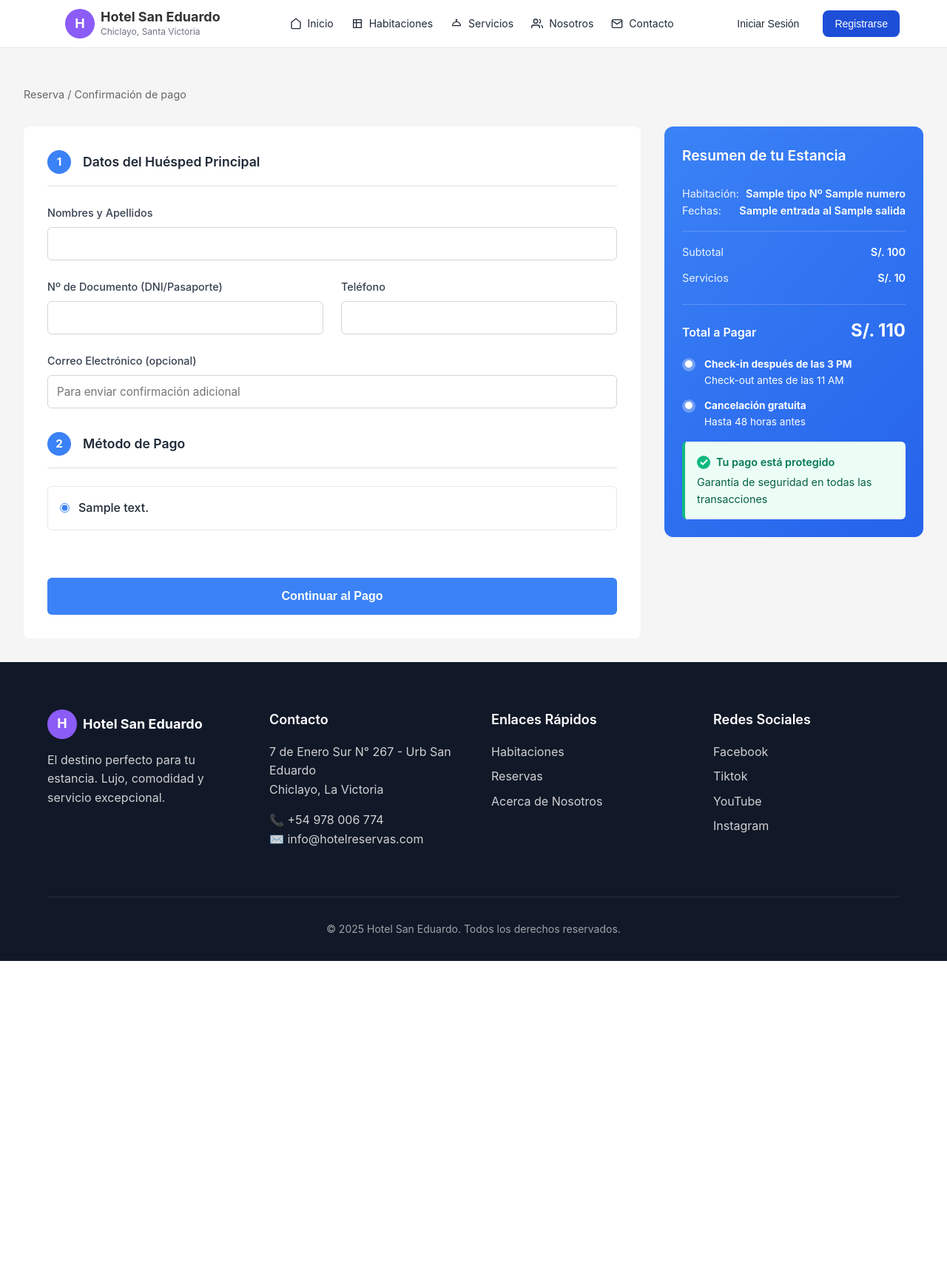
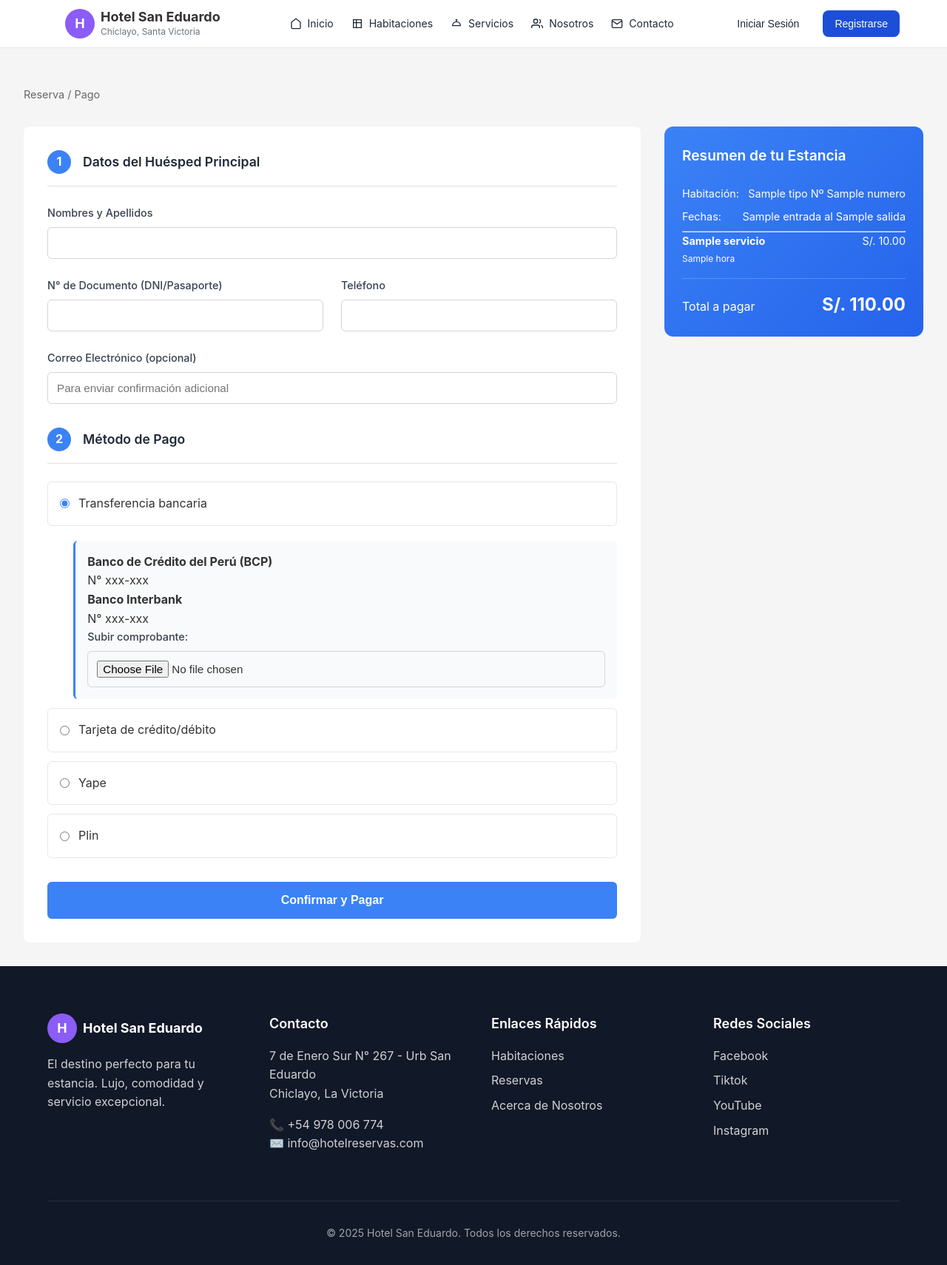
Before and after one commit to Jamir17/CALIDAD---SISTEMA-RESERVAS-HOTEL-SAN-EDUARDO, a Flask app: template templates/pago_reserva.html in a window 1280 px wide. Shown: the whole page at 74% size. Before the commit the page ends 1299 px from the top, so only its background shows below. Run offline with Flask 3, Linux system fonts and the light colour scheme; the template is opened without the code that fills it: most values are stand-ins (such as "Sample title", 1, 10 or a date in 2020).

Commit message:
correcciones

```diff
--- a/templates/pago_reserva.html
+++ b/templates/pago_reserva.html
@@ -9,7 +9,6 @@
         color: #333;
     }
 
-    /* BREADCRUMB */
     .breadcrumb {
         max-width: 1400px;
         margin: 100px auto 0;
@@ -23,7 +22,6 @@
         text-decoration: none;
     }
 
-    /* MAIN CONTAINER */
     .main-container {
         max-width: 1400px;
         margin: 0 auto;
@@ -33,19 +31,10 @@
         gap: 2rem;
     }
 
-    /* FORM SECTION */
     .form-section {
         background: white;
         border-radius: 8px;
         padding: 2rem;
-    }
-
-    .form-block {
-        margin-bottom: 2rem;
-    }
-
-    .form-block:last-child {
-        margin-bottom: 0;
     }
 
     .block-header {
@@ -67,8 +56,6 @@
         align-items: center;
         justify-content: center;
         font-weight: bold;
-        font-size: 0.95rem;
-        flex-shrink: 0;
     }
 
     .block-title {
@@ -77,7 +64,6 @@
         color: #1f2937;
     }
 
-    /* FORM FIELDS */
     .form-row {
         display: grid;
         grid-template-columns: 1fr 1fr;
@@ -101,24 +87,20 @@
         color: #374151;
     }
 
-    .form-group input,
-    .form-group select {
+    .form-group input {
         padding: 0.75rem;
         border: 1px solid #d1d5db;
         border-radius: 6px;
         font-size: 0.95rem;
-        font-family: inherit;
         transition: border-color 0.3s;
     }
 
-    .form-group input:focus,
-    .form-group select:focus {
+    .form-group input:focus {
         outline: none;
         border-color: #3b82f6;
         box-shadow: 0 0 0 3px rgba(59, 130, 246, 0.1);
     }
 
-    /* RADIO OPTIONS */
     .radio-group {
         display: flex;
         flex-direction: column;
@@ -146,143 +128,25 @@
         accent-color: #3b82f6;
     }
 
-    .radio-option input[type="radio"]:checked + label {
-        color: #1f2937;
+    .bloque-metodo {
+        margin-left: 2.2rem;
+        margin-top: 0.5rem;
+        padding: 1rem;
+        border-left: 3px solid #3b82f6;
+        background: #f9fafb;
+        border-radius: 6px;
     }
 
-    .radio-option label {
-        cursor: pointer;
-        margin: 0;
-        font-weight: 500;
+    .bloque-metodo.oculto {
+        display: none;
     }
 
-    /* SUMMARY SIDEBAR */
-    .summary-card {
-        background: linear-gradient(135deg, #3b82f6, #2563eb);
-        color: white;
-        border-radius: 12px;
-        padding: 1.5rem;
-        position: sticky;
-        top: 100px;
-        height: fit-content;
+    .bloque-metodo img {
+        display: block;
+        margin: 0.5rem 0;
+        border-radius: 6px;
     }
 
-    .summary-title {
-        font-size: 1.2rem;
-        font-weight: 600;
-        margin-bottom: 1.5rem;
-    }
-
-    .summary-info {
-        display: flex;
-        flex-direction: column;
-        gap: 0.75rem;
-        margin-bottom: 1.5rem;
-        font-size: 0.9rem;
-    }
-
-    .summary-row {
-        display: flex;
-        justify-content: space-between;
-        font-size: 0.9rem;
-    }
-
-    .summary-label {
-        opacity: 0.9;
-    }
-
-    .summary-value {
-        font-weight: 600;
-    }
-
-    .summary-divider {
-        height: 1px;
-        background: rgba(255, 255, 255, 0.2);
-        margin: 1rem 0;
-    }
-
-    .summary-total {
-        display: flex;
-        justify-content: space-between;
-        align-items: baseline;
-        margin-top: 1rem;
-        padding-top: 1rem;
-        border-top: 1px solid rgba(255, 255, 255, 0.2);
-    }
-
-    .summary-total-label {
-        font-size: 1rem;
-        font-weight: 600;
-    }
-
-    .summary-total-amount {
-        font-size: 1.5rem;
-        font-weight: 700;
-    }
-
-    /* BENEFITS */
-    .benefits-section {
-        margin-top: 1rem;
-        display: flex;
-        flex-direction: column;
-        gap: 0.75rem;
-    }
-
-    .benefit-item {
-        display: flex;
-        gap: 0.75rem;
-        font-size: 0.85rem;
-        align-items: flex-start;
-    }
-
-    .benefit-icon {
-        width: 18px;
-        height: 18px;
-        background: rgba(255, 255, 255, 0.3);
-        border-radius: 50%;
-        display: flex;
-        align-items: center;
-        justify-content: center;
-        flex-shrink: 0;
-        margin-top: 2px;
-    }
-
-    /* SECURITY ALERT */
-    .security-alert {
-        background: #ecfdf5;
-        border-left: 4px solid #10b981;
-        padding: 1rem;
-        border-radius: 6px;
-        margin-top: 1rem;
-        font-size: 0.9rem;
-    }
-
-    .security-alert-title {
-        color: #047857;
-        font-weight: 600;
-        margin-bottom: 0.25rem;
-        display: flex;
-        align-items: center;
-        gap: 0.5rem;
-    }
-
-    .security-alert-text {
-        color: #065f46;
-    }
-
-    .check-icon {
-        width: 18px;
-        height: 18px;
-        background: #10b981;
-        border-radius: 50%;
-        display: flex;
-        align-items: center;
-        justify-content: center;
-        color: white;
-        font-weight: bold;
-    }
-
-    /* BUTTON */
     .submit-btn {
         width: 100%;
         padding: 1rem;
@@ -301,37 +165,65 @@
         background-color: #2563eb;
     }
 
-    /* RESPONSIVE */
+    .summary-card {
+        background: linear-gradient(135deg, #3b82f6, #2563eb);
+        color: white;
+        border-radius: 12px;
+        padding: 1.5rem;
+        position: sticky;
+        top: 100px;
+        height: fit-content;
+    }
+
+    .summary-title {
+        font-size: 1.2rem;
+        font-weight: 600;
+        margin-bottom: 1.5rem;
+    }
+
+    .summary-row {
+        display: flex;
+        justify-content: space-between;
+        font-size: 0.9rem;
+        margin-bottom: 0.5rem;
+    }
+
+    .summary-total {
+        display: flex;
+        justify-content: space-between;
+        align-items: baseline;
+        margin-top: 1rem;
+        padding-top: 1rem;
+        border-top: 1px solid rgba(255, 255, 255, 0.2);
+    }
+
+    .summary-total-amount {
+        font-size: 1.5rem;
+        font-weight: 700;
+    }
+
     @media (max-width: 768px) {
         .main-container {
             grid-template-columns: 1fr;
         }
 
-        .form-row {
-            grid-template-columns: 1fr;
-        }
-
         .summary-card {
             position: static;
-            order: -1; /* Mover resumen arriba en móviles */
+            order: -1;
         }
     }
 </style>
 {% endblock %}
 
 {% block content %}
-<!-- BREADCRUMB -->
 <nav class="breadcrumb">
-    <a href="{{ url_for('reservas.habitaciones_cliente') }}">Reserva</a> / Confirmación de pago
+    <a href="{{ url_for('reservas.habitaciones_cliente') }}">Reserva</a> / Pago
 </nav>
 
-<!-- MAIN -->
 <div class="main-container">
-    <!-- FORM -->
     <div class="form-section">
-        <form method="POST" action="{{ url_for('reservas.pago_reserva') }}">
-            <!-- BLOCK 1 -->
-            <div class="form-block">
+        <form method="POST" action="{{ url_for('reservas.pago_reserva') }}" enctype="multipart/form-data">
+            <!-- BLOQUE 1 - DATOS DEL HUESPED -->
             <div class="block-header">
                 <div class="block-number">1</div>
                 <div class="block-title">Datos del Huésped Principal</div>
@@ -340,13 +232,13 @@
             <div class="form-row full">
                 <div class="form-group">
                     <label for="nombre_huesped">Nombres y Apellidos</label>
-                        <input type="text" id="nombre_huesped" name="nombre_huesped" required>
+                    <input type="text" id="nombre_huesped" name="nombre_huesped" value="{{ session.get('nombre', '') }}" required>
                 </div>
             </div>
 
             <div class="form-row">
                 <div class="form-group">
-                        <label for="documento_huesped">Nº de Documento (DNI/Pasaporte)</label>
+                    <label for="documento_huesped">N° de Documento (DNI/Pasaporte)</label>
                     <input type="text" id="documento_huesped" name="documento_huesped" required>
                 </div>
                 <div class="form-group">
@@ -358,88 +250,129 @@
             <div class="form-row full">
                 <div class="form-group">
                     <label for="correo_huesped">Correo Electrónico (opcional)</label>
-                        <input type="email" id="correo_huesped" name="correo_huesped" placeholder="Para enviar confirmación adicional">
-                    </div>
+                    <input type="email" id="correo_huesped" name="correo_huesped" placeholder="Para enviar confirmación adicional" value="{{ session.get('correo', '') }}">
                 </div>
             </div>
 
-            <!-- BLOCK 2 -->
-            <div class="form-block">
-                <div class="block-header">
+            <!-- BLOQUE 2 - METODO DE PAGO -->
+            <div class="block-header" style="margin-top:2rem;">
                 <div class="block-number">2</div>
                 <div class="block-title">Método de Pago</div>
             </div>
 
             <div class="radio-group">
-                    {% for tipo in tipos_pago %}
                 <label class="radio-option">
-                        <input type="radio" name="tipo_pago" value="{{ tipo.id_tipo_pago }}" {% if loop.first %}checked{% endif %} required>
-                        <label style="cursor: pointer;">{{ tipo.descripcion }}</label>
+                    <input type="radio" name="tipo_pago" value="1" data-metodo="transferencia" checked>
+                    <span>Transferencia bancaria</span>
                 </label>
-                    {% endfor %}
+                <div id="bloque-transferencia" class="bloque-metodo">
+                    <p><strong>Banco de Crédito del Perú (BCP)</strong><br>N° xxx-xxx</p>
+                    <p><strong>Banco Interbank</strong><br>N° xxx-xxx</p>
+                    <div class="form-group">
+                        <label>Subir comprobante:</label>
+                        <input type="file" name="comprobante_transferencia" accept=".jpg,.jpeg,.png">
                     </div>
                 </div>
 
-            <button type="submit" class="submit-btn">Continuar al Pago</button>
+                <label class="radio-option">
+                    <input type="radio" name="tipo_pago" value="2" data-metodo="tarjeta">
+                    <span>Tarjeta de crédito/débito</span>
+                </label>
+
+                <label class="radio-option">
+                    <input type="radio" name="tipo_pago" value="3" data-metodo="yape">
+                    <span>Yape</span>
+                </label>
+                <div id="bloque-yape" class="bloque-metodo oculto">
+                    <img src="{{ url_for('static', filename='img/yape.jpg') }}" alt="Yape QR" width="180">
+                    <div class="form-group">
+                        <label>Subir comprobante:</label>
+                        <input type="file" name="comprobante_yape" accept=".jpg,.jpeg,.png">
+                    </div>
+                </div>
+
+                <label class="radio-option">
+                    <input type="radio" name="tipo_pago" value="4" data-metodo="plin">
+                    <span>Plin</span>
+                </label>
+                <div id="bloque-plin" class="bloque-metodo oculto">
+                    <img src="{{ url_for('static', filename='img/plin.jpg') }}" alt="Plin QR" width="180">
+                    <div class="form-group">
+                        <label>Subir comprobante:</label>
+                        <input type="file" name="comprobante_plin" accept=".jpg,.jpeg,.png">
+                    </div>
+                </div>
+            </div>
+
+            <button type="submit" class="submit-btn" id="btnConfirmarPago">Confirmar y Pagar</button>
         </form>
     </div>
 
-    <!-- SIDEBAR SUMMARY -->
+    <!-- PANEL DERECHA - RESUMEN -->
     <div class="summary-card">
         <div class="summary-title">Resumen de tu Estancia</div>
 
-        {% if reserva.id_habitacion %}
         <div class="summary-row">
-            <span class="summary-label">Habitación:</span>
-            <span class="summary-value">{{ reserva.tipo }} Nº {{ reserva.numero }}</span>
+            <span>Habitación:</span>
+            <span>{{ reserva.tipo }} Nº {{ reserva.numero }}</span>
         </div>
         <div class="summary-row">
-            <span class="summary-label">Fechas:</span>
-            <span class="summary-value">{{ reserva.entrada }} al {{ reserva.salida }}</span>
+            <span>Fechas:</span>
+            <span>{{ reserva.entrada }} al {{ reserva.salida }}</span>
         </div>
-        {% else %}
+
+        {% if reserva.servicios %}
+        <hr class="my-2">
+        {% for s in reserva.servicios %}
         <div class="summary-row">
-            <span class="summary-label">Servicios:</span>
-            <span class="summary-value">{{ reserva.fecha }} – {{ reserva.hora }}</span>
+            <div>
+                <strong>{{ s.nombre }}</strong><br>
+                <small>{{ s.hora }}</small>
             </div>
+            <span>S/. {{ "%.2f"|format(s.precio) }}</span>
+        </div>
+        {% endfor %}
         {% endif %}
 
-        <div class="summary-divider"></div>
+        {% set total_servicios = reserva.servicios | map(attribute='precio') | sum if reserva.servicios else 0 %}
+        {% set total_estancia = (reserva.precio * reserva.noches) if reserva.precio and reserva.noches else 0 %}
+        {% set total_general = total_estancia + total_servicios %}
 
-        <div class="summary-info">
-            <div class="summary-row">
-                <span class="summary-label">Subtotal</span>
-                <span class="summary-value">S/. {{ (reserva.precio * reserva.noches) | round(2) }}</span>
+        <div class="summary-total">
+            <span>Total a pagar</span>
+            <span class="summary-total-amount">S/. {{ "%.2f"|format(total_general) }}</span>
         </div>
-            <div class="summary-row">
-                <span class="summary-label">Servicios</span>
-                <span class="summary-value">S/. {{ (reserva.servicios | map(attribute='precio') | sum if reserva.servicios else 0) | round(2) }}</span>
     </div>
 </div>
 
-        <div class="summary-total">
-            <span class="summary-total-label">Total a Pagar</span>
-            <span class="summary-total-amount">S/. {{ (reserva.precio * reserva.noches + (reserva.servicios | map(attribute='precio') | sum if reserva.servicios else 0)) | round(2) }}</span>
-        </div>
+<script>
+document.addEventListener("DOMContentLoaded", () => {
+  const radios = document.querySelectorAll('input[name="tipo_pago"]');
+  const bloques = document.querySelectorAll('.bloque-metodo');
+  const btn = document.getElementById("btnConfirmarPago");
 
-        <div class="benefits-section">
-            <div class="benefit-item">
-                <div class="benefit-icon">●</div>
-                <div><strong>Check-in después de las 3 PM</strong><br>Check-out antes de las 11 AM</div>
-            </div>
-            <div class="benefit-item">
-                <div class="benefit-icon">●</div>
-                <div><strong>Cancelación gratuita</strong><br>Hasta 48 horas antes</div>
-            </div>
-        </div>
+  radios.forEach(radio => {
+    radio.addEventListener("change", () => {
+      bloques.forEach(div => div.classList.add("oculto"));
+      const metodo = radio.dataset.metodo;
 
-        <div class="security-alert">
-            <div class="security-alert-title">
-                <div class="check-icon">✓</div>
-                Tu pago está protegido
-            </div>
-            <div class="security-alert-text">Garantía de seguridad en todas las transacciones</div>
-        </div>
-    </div>
-</div>
+        if (metodo === "tarjeta") {
+        btn.disabled = true;
+        btn.textContent = "Procesando...";
+
+        // Enviar el formulario normalmente al backend (POST)
+        setTimeout(() => {
+            document.querySelector("form").submit();
+        }, 300);
+
+        } else {
+        btn.disabled = false;
+        btn.textContent = "Confirmar y Pagar";
+        const bloqueActivo = document.getElementById(`bloque-${metodo}`);
+        if (bloqueActivo) bloqueActivo.classList.remove("oculto");
+      }
+    });
+  });
+});
+</script>
 {% endblock %}
```
Also changed, not shown: controladores/controlador_habitaciones.py (+25 -6 lines), controladores/controlador_reservas.py (+151 -38 lines), static/img/comprobantes/1-4.jpg (added), static/img/comprobantes/2.png (added), static/img/comprobantes/Copia_de_Diagrama_en_blanco.png (added), static/img/comprobantes/Imagen_de_WhatsApp_2025-09-20_a_las_21.48.53_b4281512.jpg (added), static/img/comprobantes/logo.jpg (added), static/img/comprobantes/unnamed_1.jpg (added), static/img/comprobantes/zalzar.png (added). Lines whose indentation alone changed are shown as unchanged.
